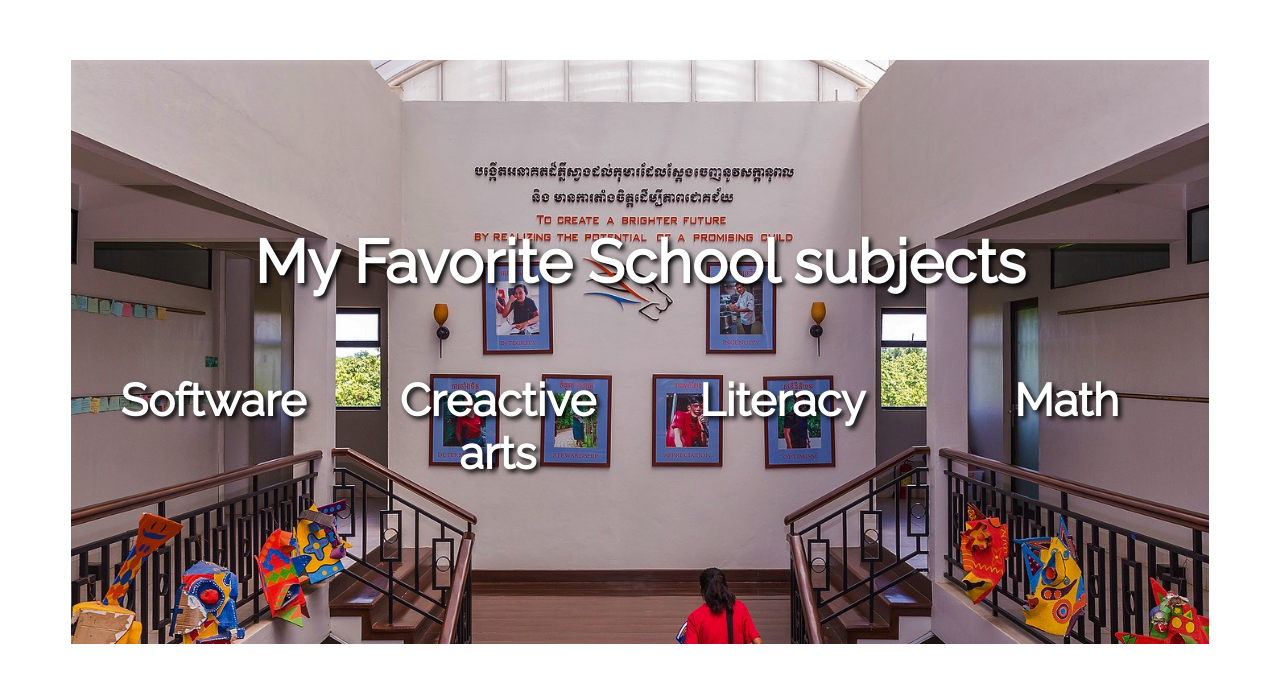
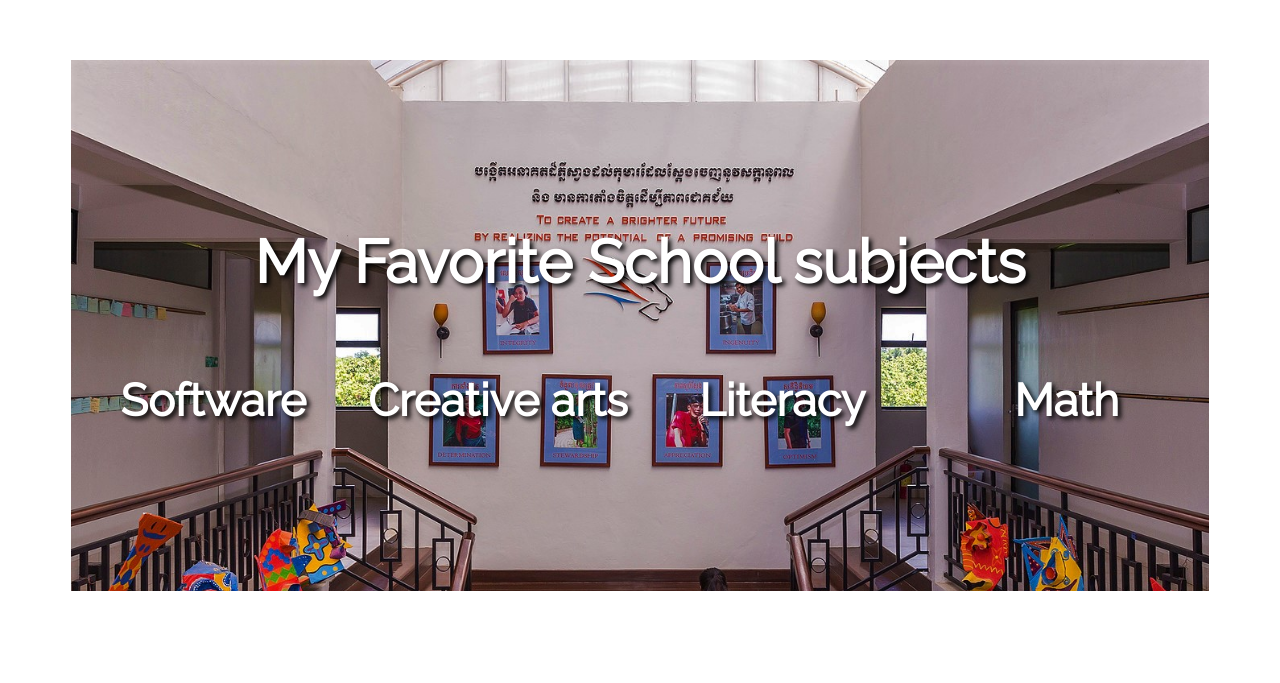
Before and after one commit to morokotbopha/morokotbopha.github.io, a plain HTML site: page education.html in a window 1280 px wide. Shown: the part 2300-2983 px from the top of the page. After the commit the page ends 2954 px from the top, so only its background shows below. Drawn offline with Linux system fonts and the light colour scheme.

Commit message:
Update education.html

```diff
--- a/education.html
+++ b/education.html
@@ -99,7 +99,7 @@
     <h1>My Favorite School subjects</h1>
     <div class="subfav">
         <h2>Software</h2>
-        <h2>Creactive arts</h2>
+        <h2>Creative arts</h2>
         <h2>Literacy</h2>
         <h2>Math</h2>
     </div>
```
